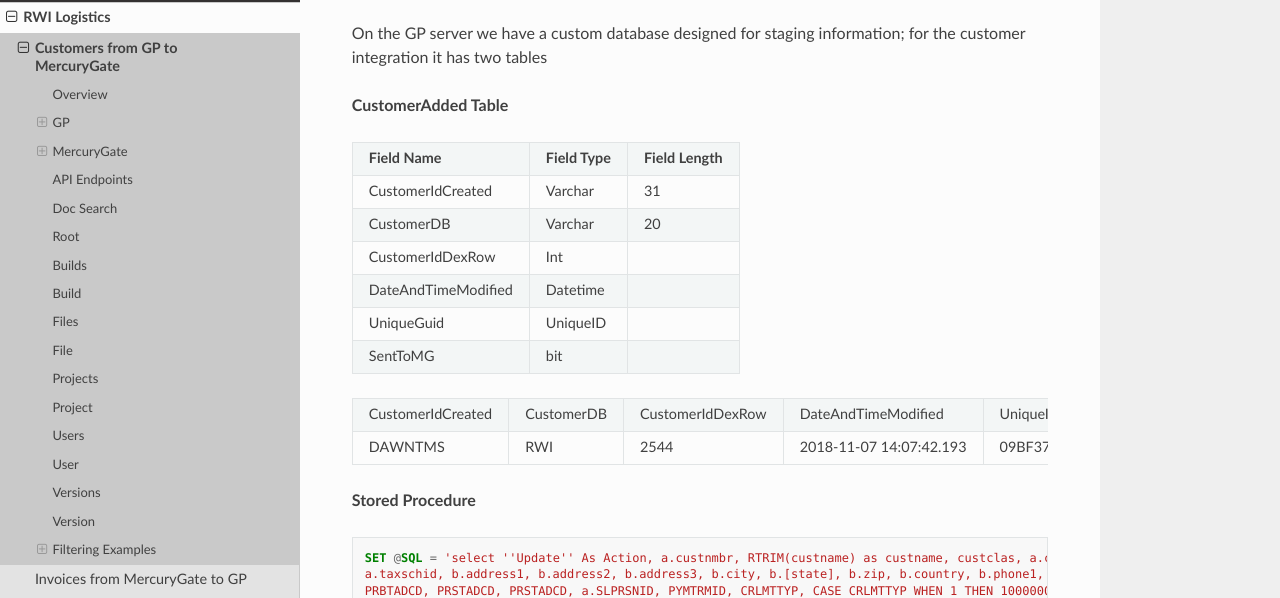
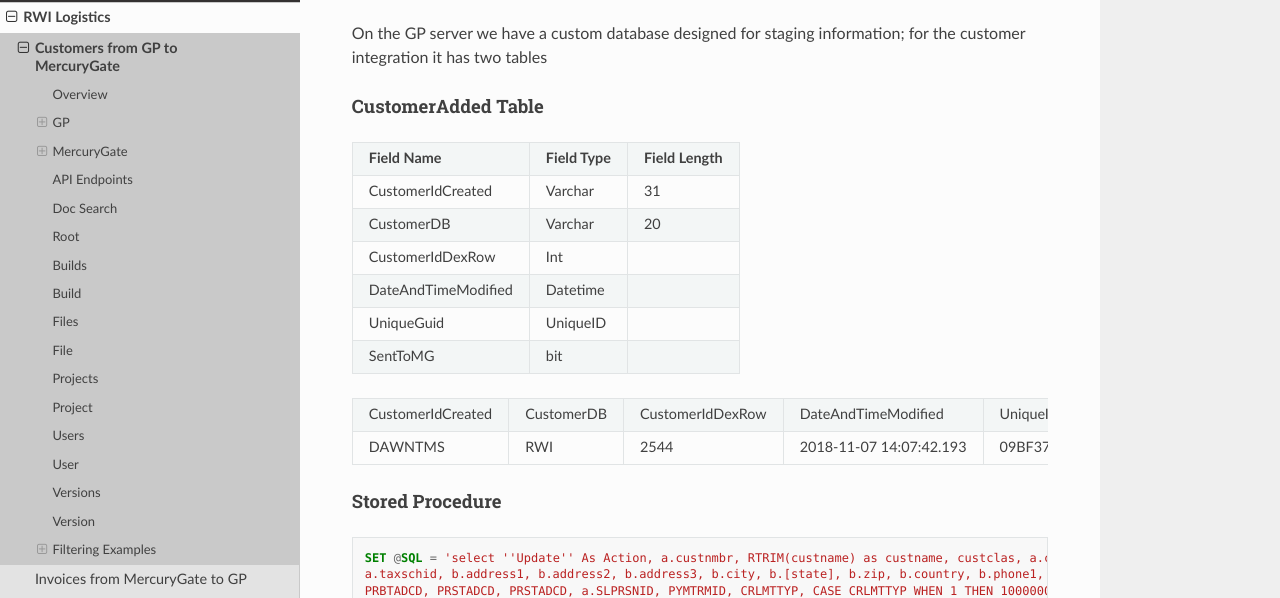
Before and after one commit to admartin66/Castellini-Group-Docs, a Sphinx documentation site: the page built from docs/source/rwilogistics/customers.rst, in a window 1280 px wide and 900 px high, scrolled down 1333 px. Shown: the part 161-759 px from the top of the window. Built offline with Sphinx 7.4.7 and the Read the Docs theme 2.0.0, drawn with Linux system fonts in a browser that asks for light colours.

```diff
--- a/docs/source/rwilogistics/customers.rst
+++ b/docs/source/rwilogistics/customers.rst
@@ -32,7 +32,8 @@ DynCustom
 On the GP server we have a custom database designed for staging information; for the customer integration it has two tables
 
 
-**CustomerAdded Table**
+CustomerAdded Table
+*******************
 
 
 +--------------------+--------------+----------------+
@@ -59,7 +60,8 @@ On the GP server we have a custom database designed for staging information; for
 +--------------------+--------------+----------------+-----------------------+------------------------------------+--------+
 
 
-**Stored Procedure**
+Stored Procedure
+****************
 
 .. code-block:: SQL
 
```
